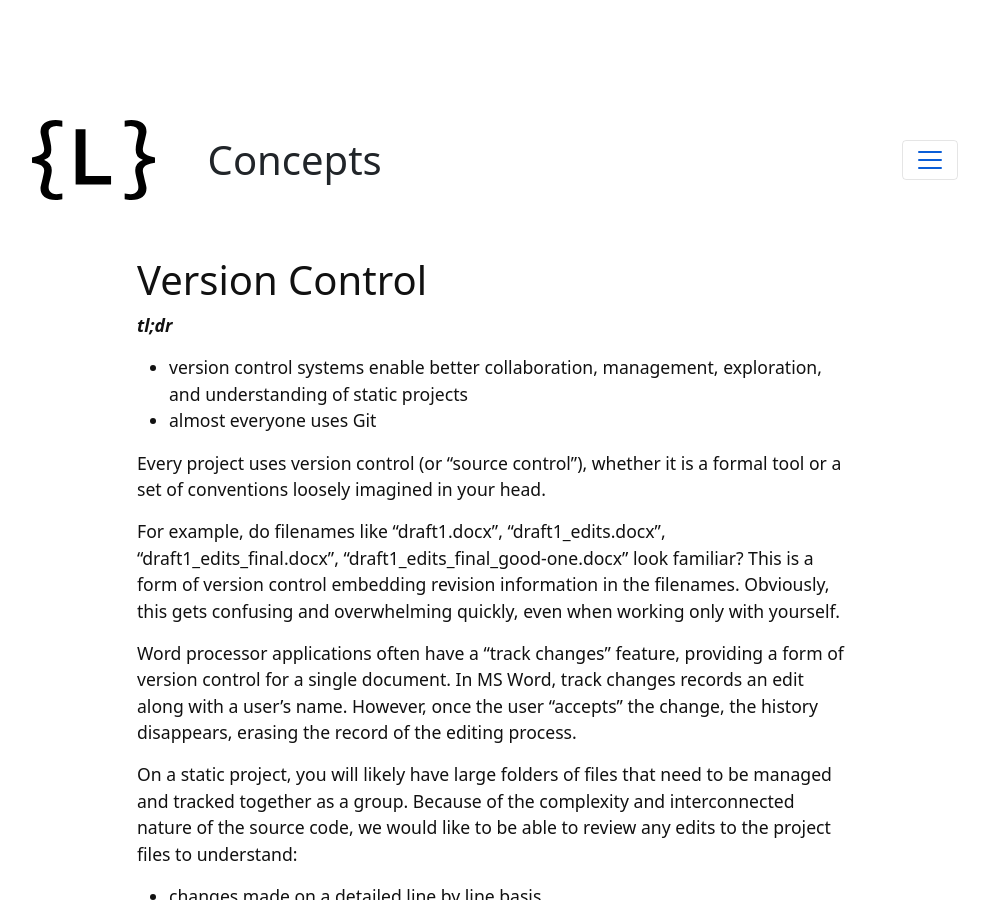
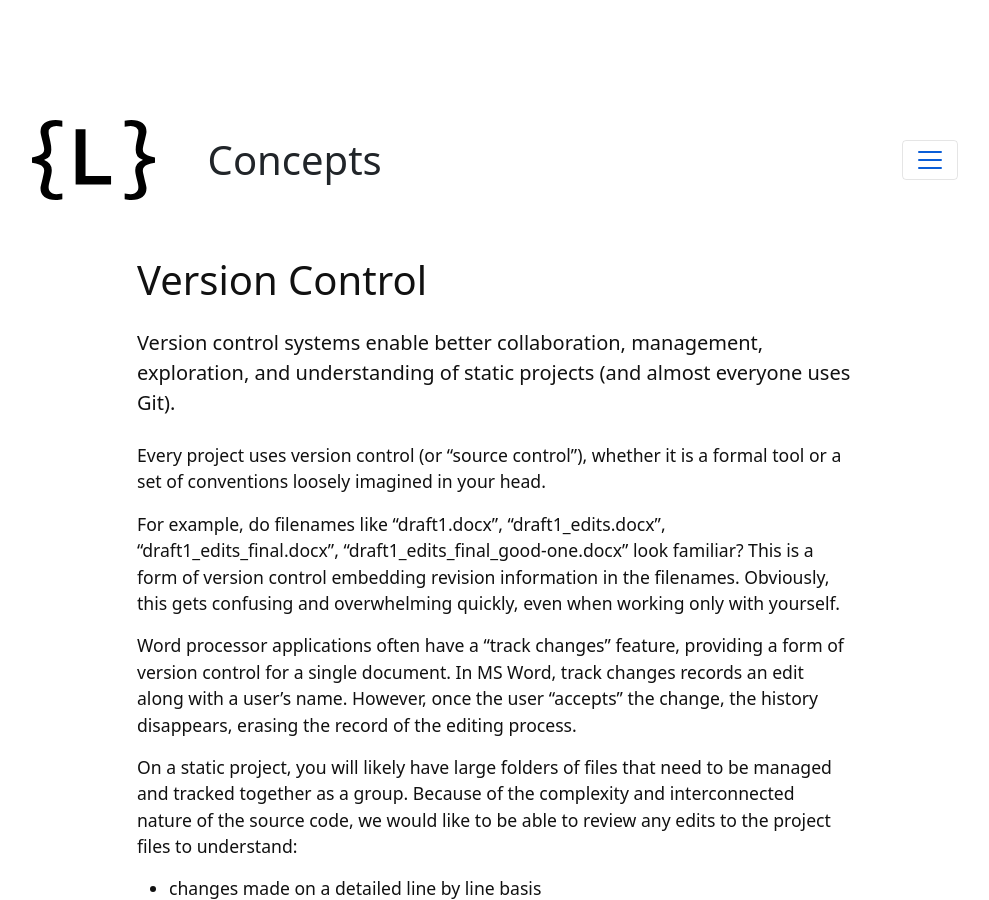
Before and after one commit to lib-static/lib-static.github.io, a Jekyll site: the page built from content/_concepts/version-control.md, in a window 1280 px wide and 900 px high. Shown: the whole window, without its empty margins (145-1134 px from the left). Built offline with Jekyll 4.4.1, drawn with Linux system fonts in a browser that asks for light colours.

Commit message:
add some descriptions to content

```diff
--- a/_layouts/content.html
+++ b/_layouts/content.html
@@ -4,7 +4,7 @@ layout: default
 <div class="container content-narrow mt-3 mb-5">
     <h1 >{{ page.title }}</h1>
 
-    {% if page.description %}<p class="lead">{{ page.description }}</p>{% endif %}
+    {% if page.description %}<p class="lead my-4">{{ page.description }}</p>{% endif %}
 
     {% if page.image %}<img src="{{ page.image | relative_url }}" alt="{{ page.image_alt }}" class="img-fluid border rounded">{% endif %}
 
--- a/content/_concepts/version-control.md
+++ b/content/_concepts/version-control.md
@@ -3,12 +3,8 @@ title: Version Control
 contributor: "@evanwill"
 updated: 2021-08-04
 type: concept
+description: Version control systems enable better collaboration, management, exploration, and understanding of static projects (and almost everyone uses Git).
 ---
-
-***tl;dr***
-
-- version control systems enable better collaboration, management, exploration, and understanding of static projects
-- almost everyone uses Git
 
 Every project uses version control (or "source control"), whether it is a formal tool or a set of conventions loosely imagined in your head.
 
```
Also changed, not shown: content/_concepts/templates.md (+1 -5 lines).
